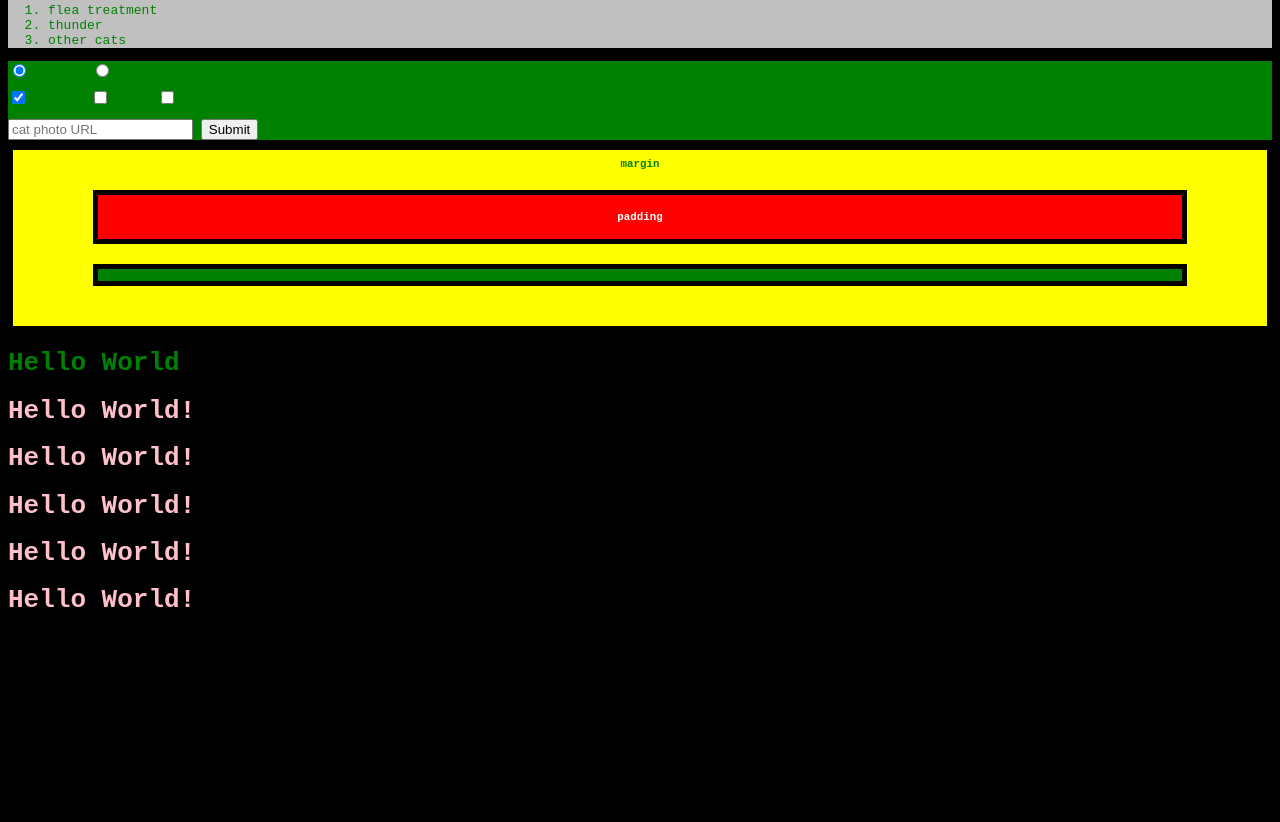
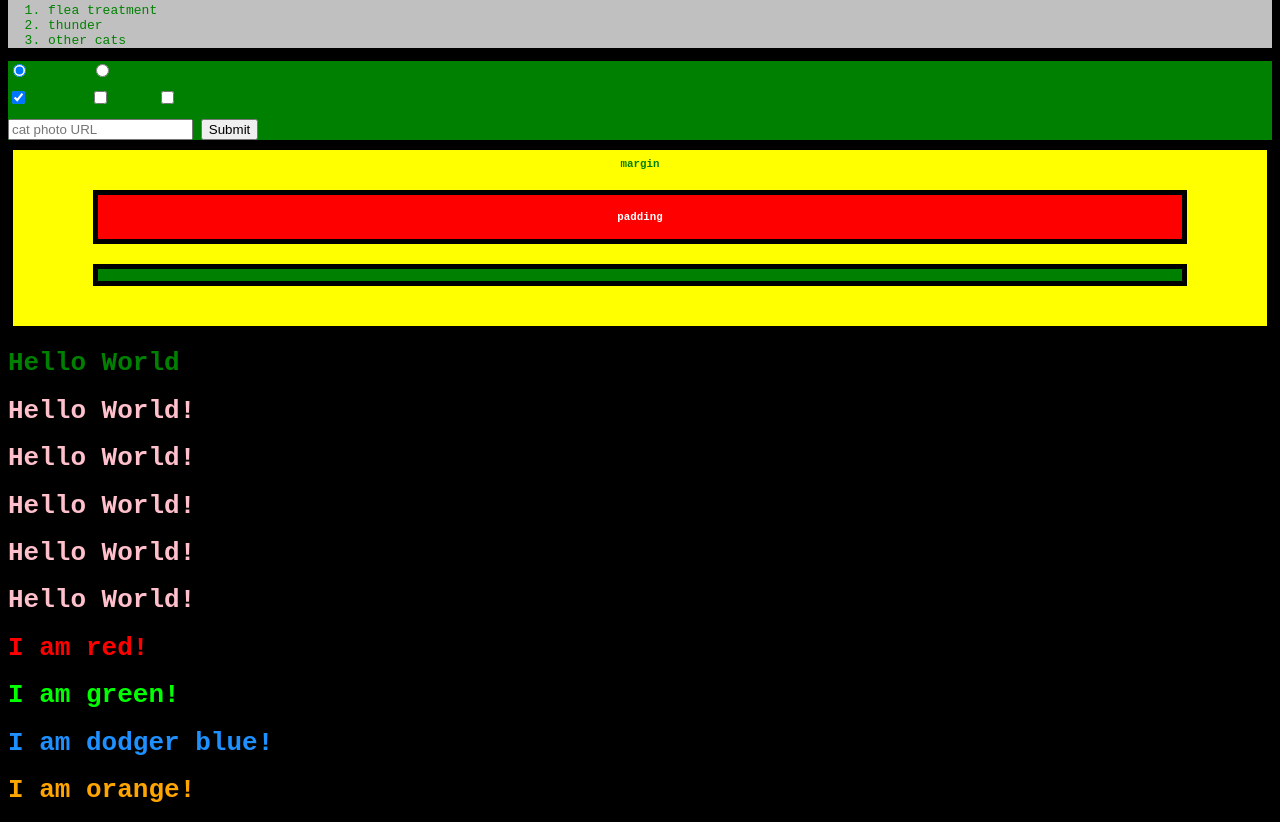
Before and after one commit to adarshcs99/css_hand-on, a plain HTML site: page src/index.html in a window 1280 px wide. Shown: the part 11056-11878 px from the top of the page. Before the commit the page ends 11689 px from the top, so only its background shows below. Drawn offline with Linux system fonts and the light colour scheme.

Commit message:
Use Hex Code to Mix Colors

```diff
--- a/src/index.html
+++ b/src/index.html
@@ -1203,3 +1203,25 @@
     background-color: #000000;
   }
 </style>
+<style>
+  .red-text {
+    color: #FF0000;
+  }
+  .green-text {
+    color: #00FF00;
+  }
+  .dodger-blue-text {
+    color: #1E90FF;
+  }
+  .orange-text {
+    color: #FFA500;
+  }
+</style>
+
+<h1 class="red-text">I am red!</h1>
+
+<h1 class="green-text">I am green!</h1>
+
+<h1 class="dodger-blue-text">I am dodger blue!</h1>
+
+<h1 class="orange-text">I am orange!</h1>
```
